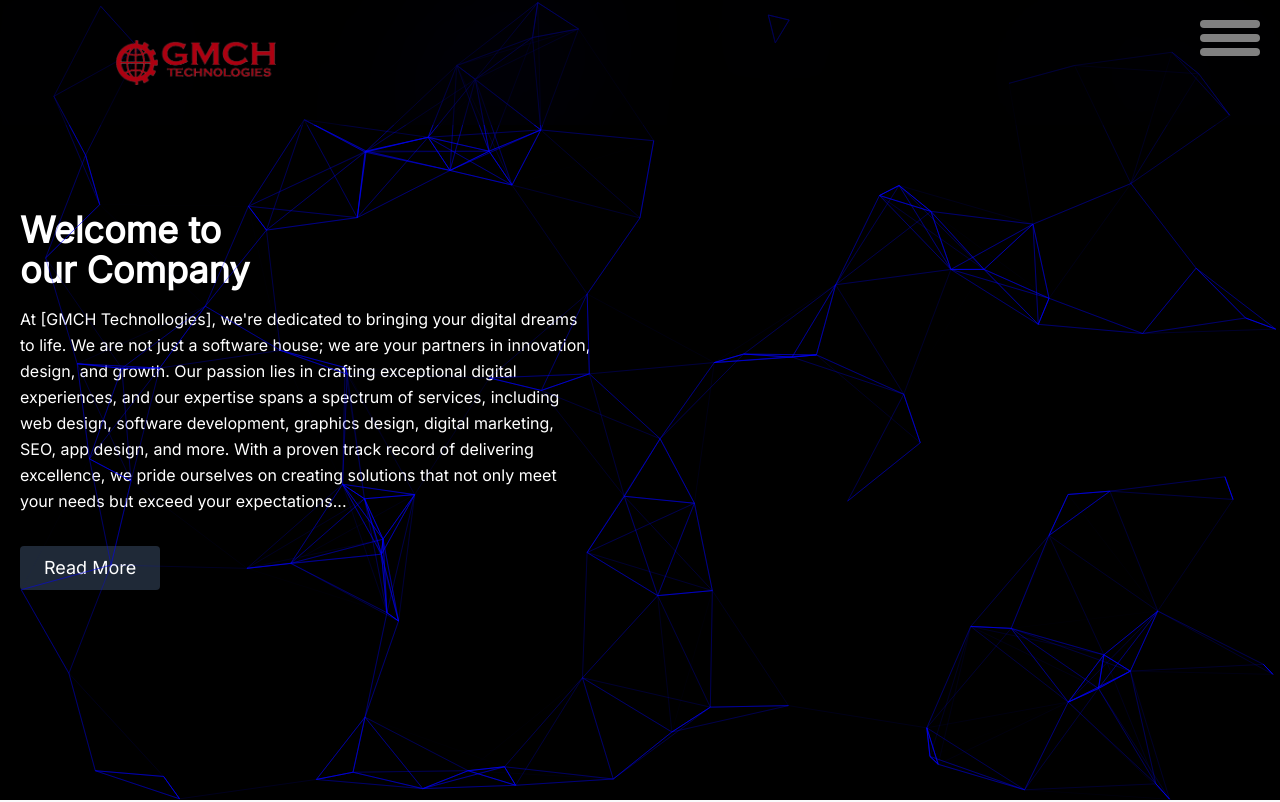
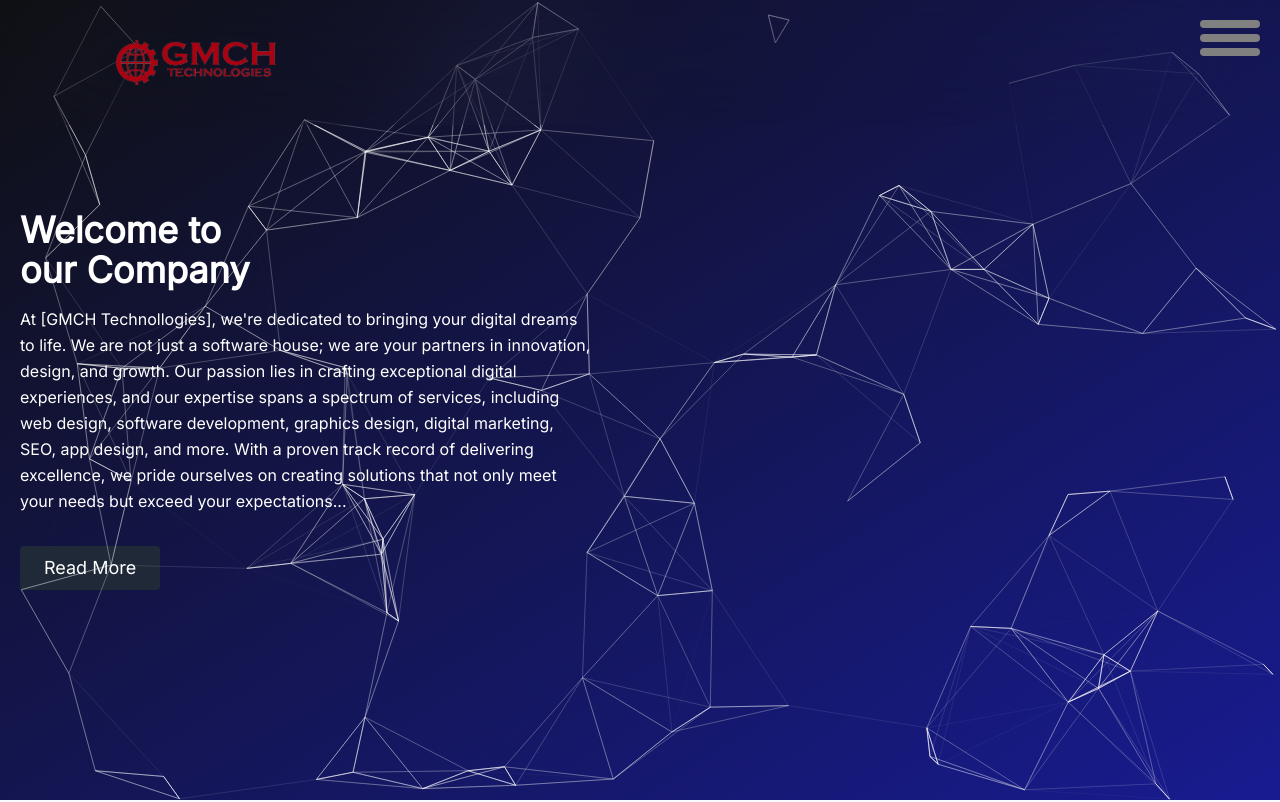
Before and after one commit to arapurbo18181/GMCH-Technology, a React (Vite) app: page / in a window 1280 px wide. Shown: the top 802 px of the page. Built offline with nearby package versions, Linux system fonts and the light colour scheme.

Commit message:
hero section bg changed

```diff
--- a/src/components/About.jsx
+++ b/src/components/About.jsx
@@ -16,7 +16,7 @@ export const About = () => {
     await console.log(container);
   }, []);
   return (
-      <section className="text-gray-600 body-font relative flex justify-center items-center h-screen bg-black">
+      <section className="text-gray-600 body-font relative flex justify-center items-center h-screen bg-gradient-to-tl from-[#181b90] to-[#0f1012]">
         <div className="container mx-auto flex px-5 py-24 md:flex-row flex-col items-center">
           <div className="lg:flex-grow md:w-1/2 lg:pr-24 md:pr-16 flex flex-col md:items-start md:text-left mb-16 md:mb-0 items-center text-center">
             <AnimationWrapper>
@@ -87,14 +87,14 @@ export const About = () => {
               },
               particles: {
                 color: {
-                  value: "#0000FF",
+                  value: "#808080",
                   opacity: 0.3,
                 },
                 links: {
-                  color: "#0000FF",
+                  color: "#ffffff",
                   distance: 150,
                   enable: true,
-                  opacity: 0.8,
+                  opacity: 0.7,
                   width: 1,
                 },
                 collisions: {
--- a/src/components/Nav2.jsx
+++ b/src/components/Nav2.jsx
@@ -8,19 +8,19 @@ const Nav2 = () => {
       <label class="hamburger-menu">
         <input type="checkbox" />
       </label>
-      <aside class="sidebar absolute left-0 top-0 bg-black w-full sm:w-[60vw] md:w-[40vw] lg:w-[30vw] xl:w-[25vw] border-r">
+      <aside class="sidebar absolute left-0 top-0 bg-gradient-to-tl from-[#181b90] to-[#0f1012]  w-full sm:w-[60vw] md:w-[40vw] lg:w-[30vw] xl:w-[25vw] border-r">
         <AnimationXaxis>
-          <nav className="md:ml-auto md:mr-auto flex flex-col flex-wrap items-start text-xl justify-center space-y-4">
-            <Link to={"/"} className="mr-5 hover:text-gray-800 border-b w-full">
+          <nav className="md:ml-auto md:mr-auto flex flex-col flex-wrap items-start text-xl justify-center space-y-4 text-gray-100">
+            <Link to={"/"} className="mr-5 hover:text-gray-200 border-b w-full">
               Home
             </Link>
-            <Link to={"/"} className="mr-5 hover:text-gray-800 border-b w-full">
+            <Link to={"/"} className="mr-5 hover:text-gray-200 border-b w-full">
               About Us
             </Link>
-            <Link to={"/"} className="mr-5 hover:text-gray-800 border-b w-full">
+            <Link to={"/"} className="mr-5 hover:text-gray-200 border-b w-full">
               Services
             </Link>
-            <Link to={"/"} className="mr-5 hover:text-gray-800 border-b w-full">
+            <Link to={"/"} className="mr-5 hover:text-gray-200 border-b w-full">
               Contact
             </Link>
           </nav>
```
